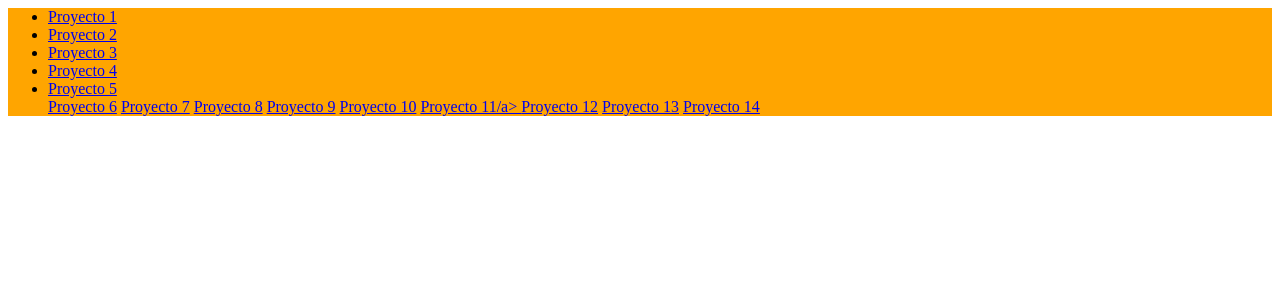
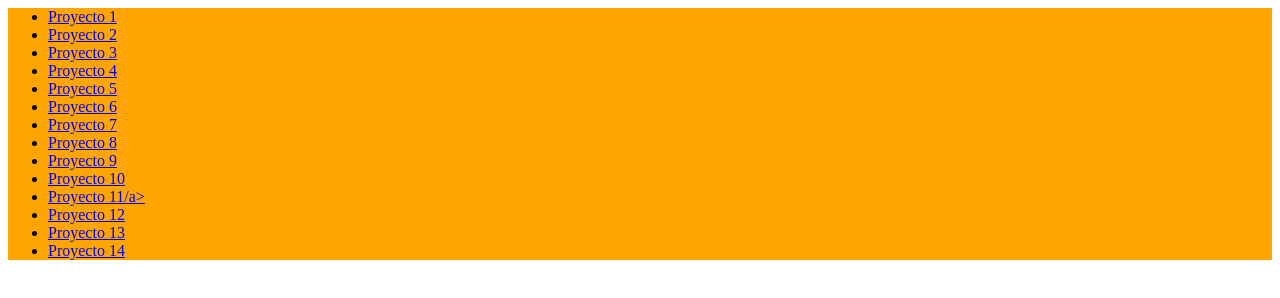
Before and after one commit to luis-maroto/halloween2025, a plain HTML site: page index.html in a window 1280 px wide. Drawn offline with Linux system fonts and the light colour scheme.

Commit message:
Update index.html

```diff
--- a/index.html
+++ b/index.html
@@ -7,15 +7,15 @@
 
 <a href="4/intex.html.html" target="_blank"> Proyecto 4</a></li><li>
 
-<a href="5/index.html" target="_blank"> Proyecto 5</a></li>
-    <a href="6/iniciopag1.html" target="_blank"> Proyecto 6</a></li>
-    <a href="7/index.html" target="_blank"> Proyecto 7</a></li>
-    <a href="8/index.html" target="_blank"> Proyecto 8</a></li>
-    <a href="9/index.html" target="_blank"> Proyecto 9</a></li>
-    <a href="10/index.html" target="_blank"> Proyecto 10</a></li>
-    <a href="5/index.html" target="_blank"> Proyecto 11/a></li>
-    <a href="5/index.html" target="_blank"> Proyecto 12</a></li>
-    <a href="5/index.html" target="_blank"> Proyecto 13</a></li>
+<a href="5/index.html" target="_blank"> Proyecto 5</a></li><li>
+    <a href="6/iniciopag1.html" target="_blank"> Proyecto 6</a></li><li>
+    <a href="7/index.html" target="_blank"> Proyecto 7</a></li><li>
+    <a href="8/index.html" target="_blank"> Proyecto 8</a></li><li>
+    <a href="9/index.html" target="_blank"> Proyecto 9</a></li><li>
+    <a href="10/index.html" target="_blank"> Proyecto 10</a></li><li>
+    <a href="5/index.html" target="_blank"> Proyecto 11/a></li><li>
+    <a href="5/index.html" target="_blank"> Proyecto 12</a></li><li>
+    <a href="5/index.html" target="_blank"> Proyecto 13</a></li><li>
     <a href="5/index.html" target="_blank"> Proyecto 14</a></li>
 </ul>
 </div>
```
